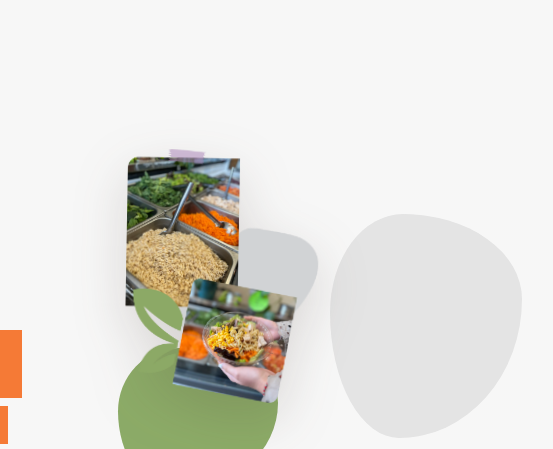
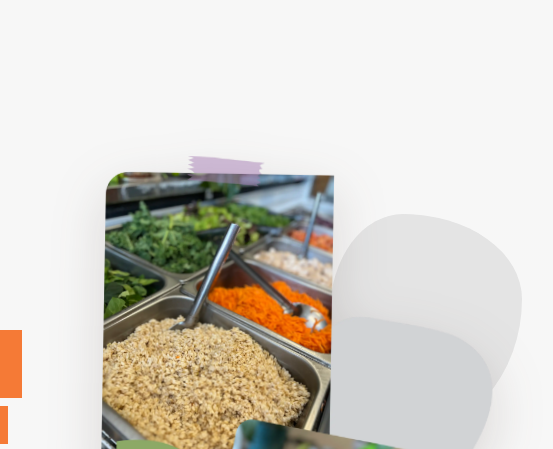
Before and after one commit to GutierrezJesica/Ensalada, a website: page index.html in a window 1280 px wide. Shown: the top 449 px of the page, 598-1151 px from the left. Drawn offline with Linux system fonts and the light colour scheme.

Commit message:
correcciones de banner 2

```diff
--- a/index.html
+++ b/index.html
@@ -23,7 +23,7 @@
             <div class="hero__images">
                 <div class="shape shape--gray"></div>
                 <div class="shape shape--green"></div>
-                <img src="assets/fotos portadas todas juntas.webp" alt="Ingredientes frescos" class="hero__photo hero__photo--top">
+                <img src="assets/fotos portadas todas juntas.webp" alt="Ingredientes frescos" class="hero__photo hero__photo--combo">
             </div>
         </div>
     </header>
--- a/styles.css
+++ b/styles.css
@@ -92,6 +92,7 @@ a {
 
 .hero {
     overflow: hidden;
+    /* Fondo general del hero. La imagen principal del lado derecho está en index.html. */
     background-image:
         linear-gradient(rgba(247, 247, 247, .86), rgba(247, 247, 247, .86)),
         url("assets/fondo potada .webp");
@@ -171,6 +172,13 @@ a {
     top: 0;
     left: 24px;
     width: 192px;
+    transform: rotate(1deg);
+}
+
+.hero__photo--combo {
+    top: 8px;
+    left: 0;
+    width: min(100%, 390px);
     transform: rotate(1deg);
 }
 
```
